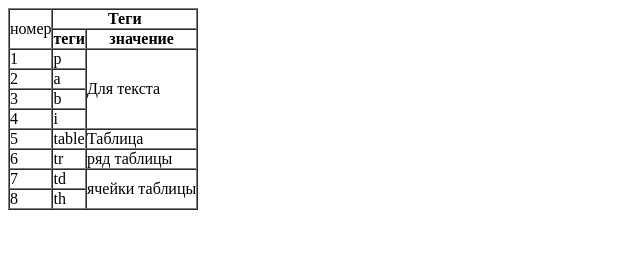
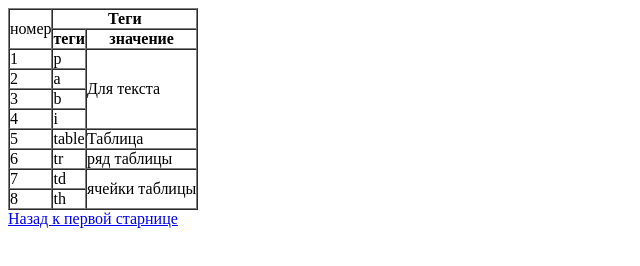
Before and after one commit to DNarizhnyi/skillup-php, a plain HTML site: page Homework2/Страничка 2.html in a window 1280 px wide. Shown: the whole page, without its empty margins (0-640 px from the left). Drawn offline with Linux system fonts and the light colour scheme.

```diff
--- a/Homework2/Страничка 2.html
+++ b/Homework2/Страничка 2.html
@@ -84,6 +84,7 @@
         </tr>
 
 </table>
+<a href="/git_exercise/Homework2/Страничка1">Назад к первой старнице</a>
 </body>
 
 
```
